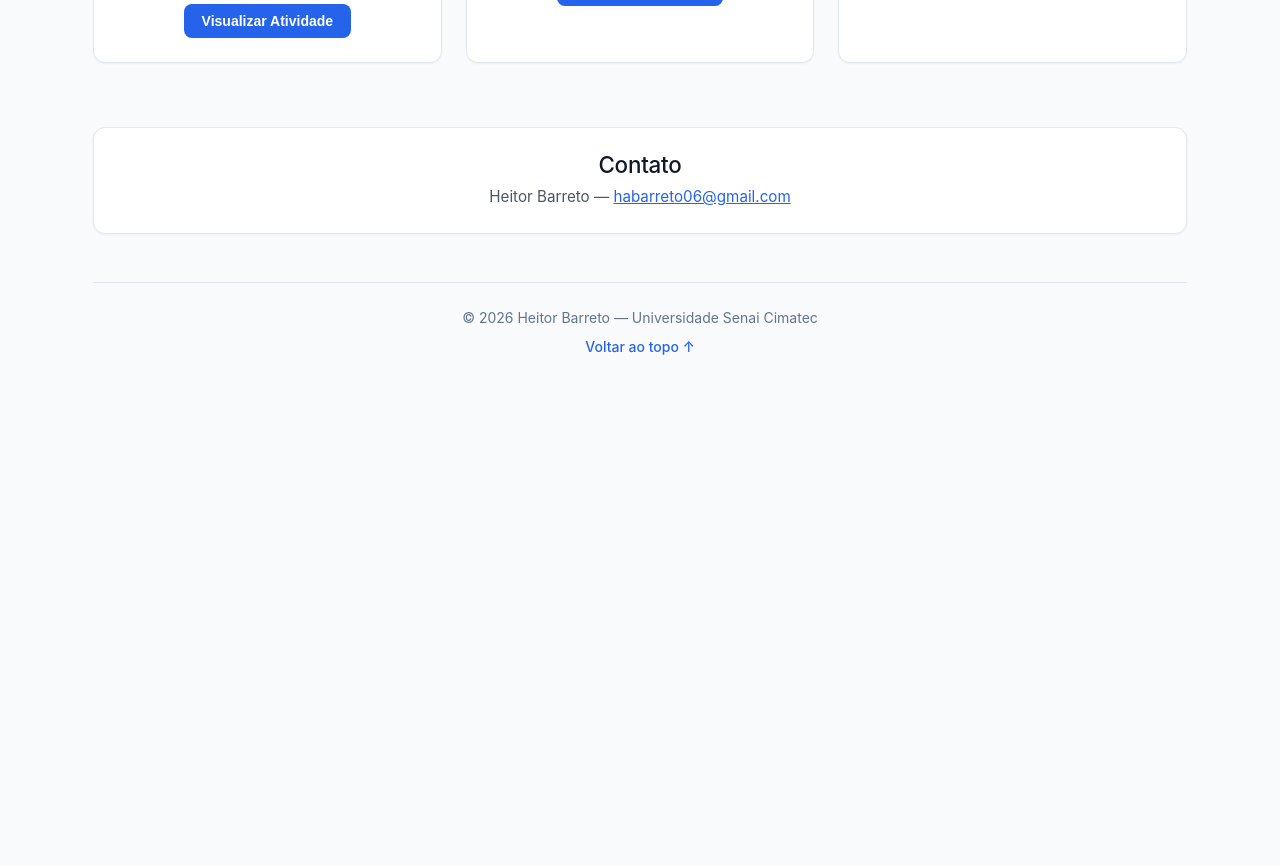
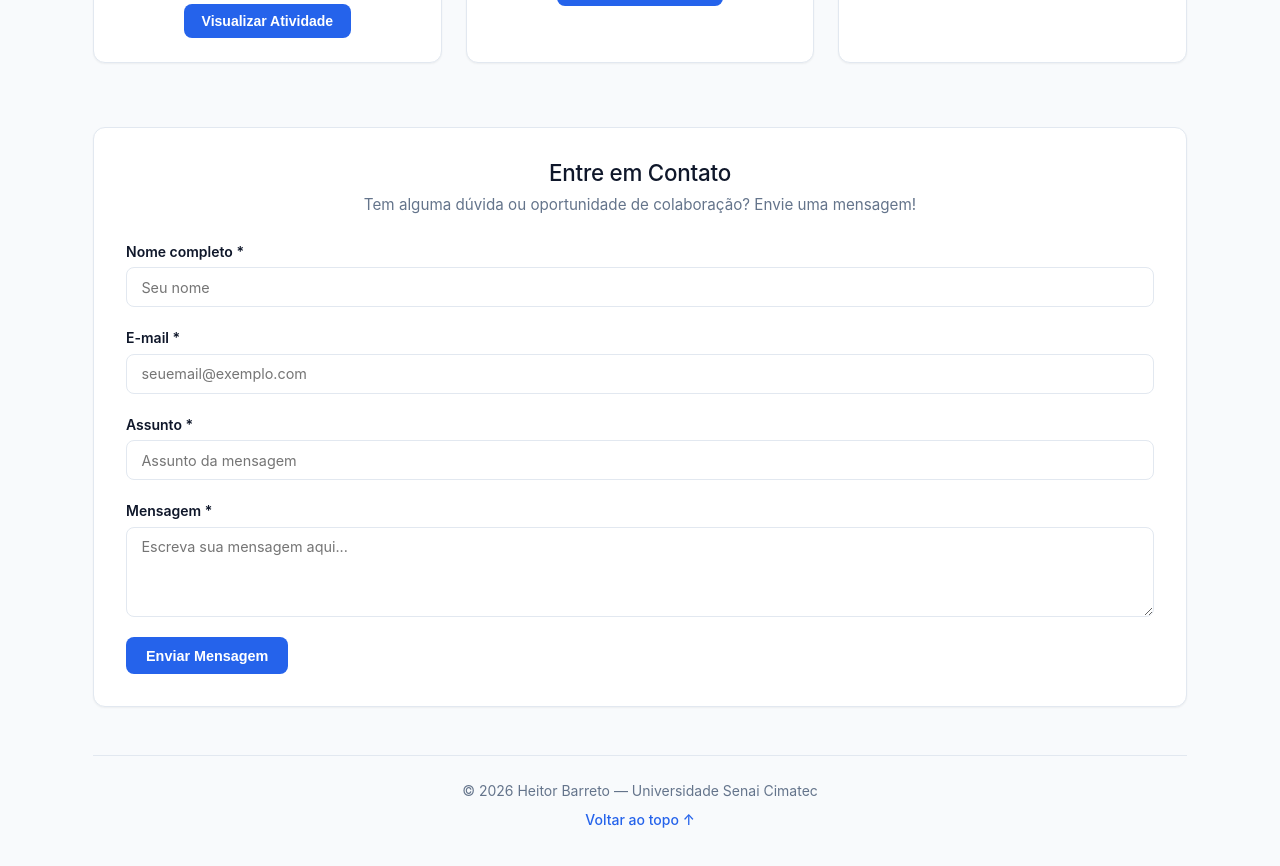
Before and after one commit to Heitorab06/Desenvolvimento-FullStack, a React (Vite) app in the folder roteiro_pratica/: page / in a window 1280 px wide. Shown: the part 7060-7926 px from the top of the page. Before the commit the page ends 7473 px from the top, so only its background shows below. Built offline with nearby package versions, Linux system fonts and the light colour scheme.

Commit message:
feat: criar formulario de contato

```diff
--- a/roteiro_pratica/src/App.css
+++ b/roteiro_pratica/src/App.css
@@ -286,6 +286,66 @@
   color: var(--text-main);
 }
 
+/* Formulário de Contato (Card 22) */
+.contato-secao {
+  background-color: var(--bg-card);
+  border-radius: var(--radius-lg);
+  padding: 2rem;
+  border: 1px solid var(--border-color);
+  box-shadow: var(--shadow-sm);
+}
+
+.form-contato {
+  display: flex;
+  flex-direction: column;
+  gap: 1.25rem;
+}
+
+.form-grupo {
+  display: flex;
+  flex-direction: column;
+  gap: 0.35rem;
+  text-align: left;
+}
+
+.form-label {
+  font-size: 0.875rem;
+  font-weight: 600;
+  color: var(--text-main);
+}
+
+.form-input {
+  width: 100%;
+  padding: 0.65rem 0.9rem;
+  border-radius: var(--radius-md);
+  border: 1px solid var(--border-color);
+  background-color: var(--bg-card);
+  color: var(--text-main);
+  font-family: inherit;
+  font-size: 0.9rem;
+  outline: none;
+  transition: border-color 0.2s, box-shadow 0.2s;
+}
+
+.form-input:focus {
+  border-color: var(--primary);
+  box-shadow: 0 0 0 3px rgba(37, 99, 235, 0.15);
+}
+
+.form-textarea {
+  resize: vertical;
+  min-height: 90px;
+}
+
+.alerta-sucesso {
+  background-color: var(--status-concluida-bg);
+  color: var(--status-concluida-text);
+  border: 1px solid #a7f3d0;
+  border-radius: var(--radius-md);
+  padding: 1.25rem;
+  text-align: left;
+}
+
 /* Estilos dos Cartões de Atividades (Card 7) */
 .card-atividade {
   background-color: var(--bg-card);
--- a/roteiro_pratica/src/App.jsx
+++ b/roteiro_pratica/src/App.jsx
@@ -4,6 +4,7 @@ import Cabecalho from './components/Cabecalho';
 import Rodape from './components/Rodape';
 import CardAtividade from './components/CardAtividade';
 import ModalDetalhes from './components/ModalDetalhes';
+import Contato from './components/Contato';
 import { listaAtividades } from './data/atividades';
 
 export default function App() {
@@ -137,19 +138,8 @@ export default function App() {
           )}
         </section>
 
-        {/* Seção Contato */}
-        <section id="contato" style={{
-          backgroundColor: '#ffffff',
-          borderRadius: '12px',
-          padding: '1.5rem',
-          border: '1px solid #e5e7eb',
-          boxShadow: '0 1px 3px rgba(0, 0, 0, 0.05)'
-        }}>
-          <h2 style={{ fontSize: '1.4rem', color: '#111827', marginTop: 0 }}>Contato</h2>
-          <p style={{ color: '#4b5563', fontSize: '0.95rem' }}>
-            Heitor Barreto — <a href="mailto:habarreto06@gmail.com" style={{ color: '#2563eb' }}>habarreto06@gmail.com</a>
-          </p>
-        </section>
+        {/* Seção Contato (Card 22) */}
+        <Contato />
       </main>
 
       <Rodape />
--- /dev/null
+++ b/roteiro_pratica/src/components/Contato.jsx
@@ -0,0 +1,114 @@
+import { useState } from 'react';
+
+export default function Contato() {
+  const [formData, setFormData] = useState({
+    nome: '',
+    email: '',
+    assunto: '',
+    mensagem: ''
+  });
+  const [enviado, setEnviado] = useState(false);
+
+  function handleChange(e) {
+    const { name, value } = e.target;
+    setFormData(prev => ({ ...prev, [name]: value }));
+  }
+
+  function handleSubmit(e) {
+    e.preventDefault();
+    setEnviado(true);
+  }
+
+  return (
+    <section id="contato" className="contato-secao">
+      <h2 style={{ fontSize: '1.4rem', color: 'var(--text-main)', marginTop: 0 }}>
+        Entre em Contato
+      </h2>
+      <p style={{ color: 'var(--text-muted)', marginBottom: '1.5rem', fontSize: '0.95rem' }}>
+        Tem alguma dúvida ou oportunidade de colaboração? Envie uma mensagem!
+      </p>
+
+      {enviado ? (
+        <div className="alerta-sucesso">
+          <strong>✓ Mensagem enviada com sucesso!</strong>
+          <p style={{ margin: '0.5rem 0 0 0', fontSize: '0.9rem' }}>
+            Obrigado, {formData.nome}. Entrarei em contato pelo e-mail {formData.email} em breve.
+          </p>
+          <button
+            type="button"
+            className="btn-primario"
+            style={{ marginTop: '1rem', fontSize: '0.85rem' }}
+            onClick={() => {
+              setFormData({ nome: '', email: '', assunto: '', mensagem: '' });
+              setEnviado(false);
+            }}
+          >
+            Enviar outra mensagem
+          </button>
+        </div>
+      ) : (
+        <form onSubmit={handleSubmit} className="form-contato">
+          <div className="form-grupo">
+            <label htmlFor="contato-nome" className="form-label">Nome completo *</label>
+            <input
+              id="contato-nome"
+              name="nome"
+              type="text"
+              required
+              className="form-input"
+              placeholder="Seu nome"
+              value={formData.nome}
+              onChange={handleChange}
+            />
+          </div>
+
+          <div className="form-grupo">
+            <label htmlFor="contato-email" className="form-label">E-mail *</label>
+            <input
+              id="contato-email"
+              name="email"
+              type="email"
+              required
+              className="form-input"
+              placeholder="seuemail@exemplo.com"
+              value={formData.email}
+              onChange={handleChange}
+            />
+          </div>
+
+          <div className="form-grupo">
+            <label htmlFor="contato-assunto" className="form-label">Assunto *</label>
+            <input
+              id="contato-assunto"
+              name="assunto"
+              type="text"
+              required
+              className="form-input"
+              placeholder="Assunto da mensagem"
+              value={formData.assunto}
+              onChange={handleChange}
+            />
+          </div>
+
+          <div className="form-grupo">
+            <label htmlFor="contato-mensagem" className="form-label">Mensagem *</label>
+            <textarea
+              id="contato-mensagem"
+              name="mensagem"
+              required
+              rows={4}
+              className="form-input form-textarea"
+              placeholder="Escreva sua mensagem aqui..."
+              value={formData.mensagem}
+              onChange={handleChange}
+            />
+          </div>
+
+          <button type="submit" className="btn-primario" style={{ alignSelf: 'flex-start' }}>
+            Enviar Mensagem
+          </button>
+        </form>
+      )}
+    </section>
+  );
+}
```
